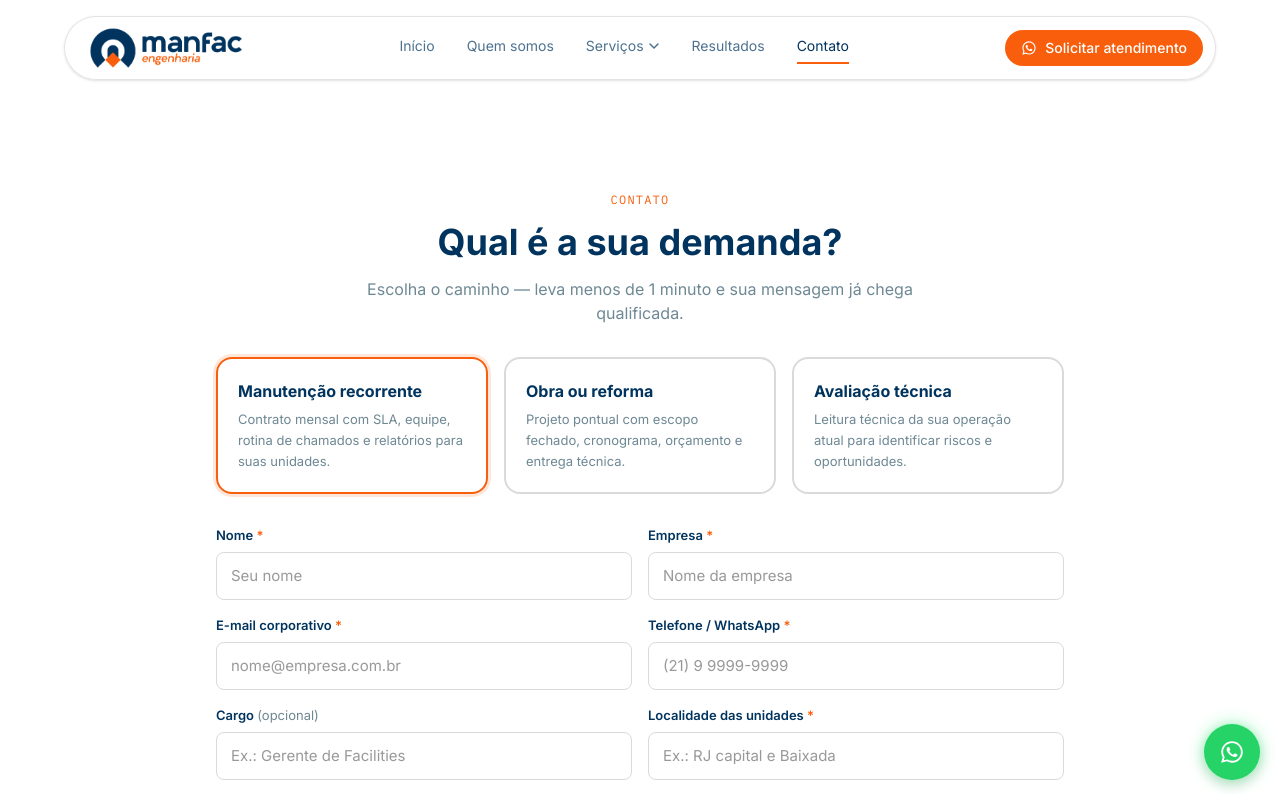
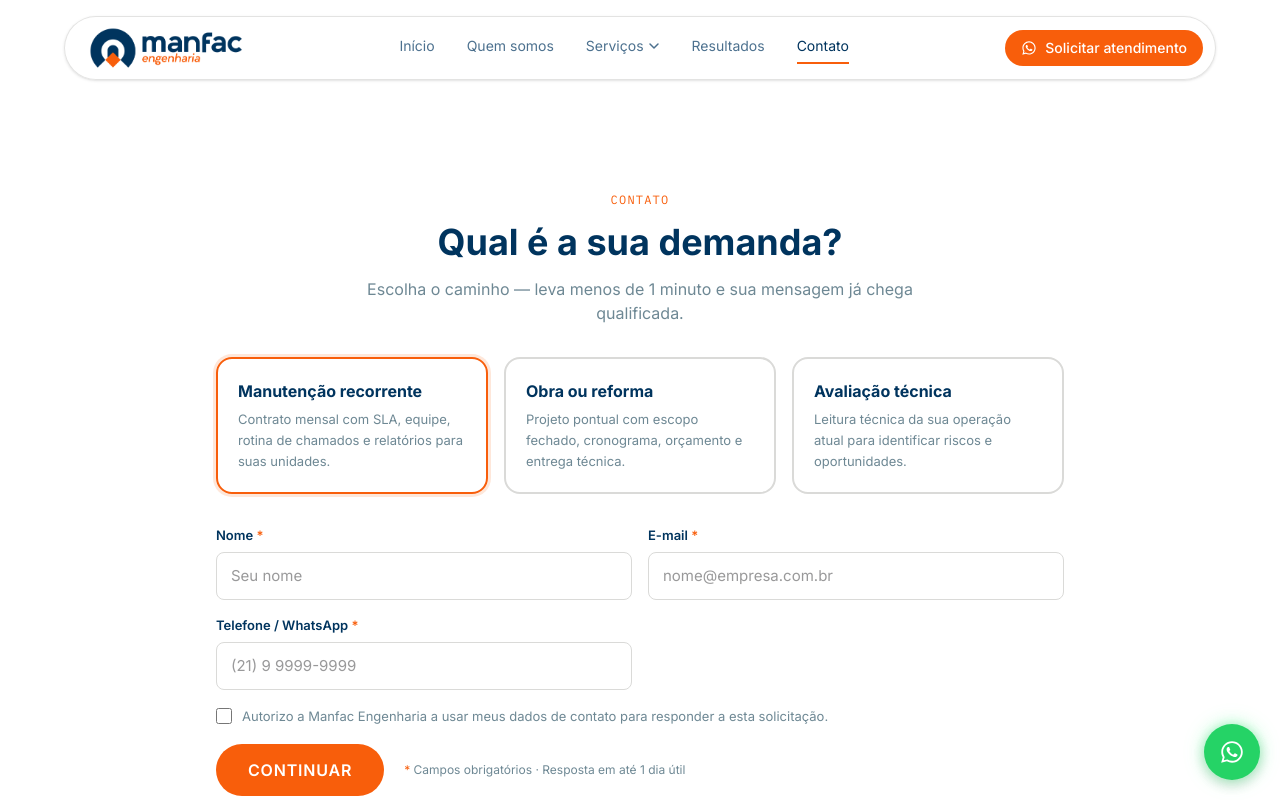
Before and after one commit to manfac-facilities/login-system, a Next.js app in the folder manfac-site/: page /contato in a window 1280 px wide. Both pictures are taken after a click on the button 352 px from the left and 425 px from the top of the page. Shown: the top 800 px of the page. Built offline with nearby package versions, Linux system fonts and the light colour scheme.

Commit message:
feat(manfac-site): formulario em duas etapas com consentimento e lead garantido na etapa 1

```diff
--- a/manfac-site/components/ContactForm.tsx
+++ b/manfac-site/components/ContactForm.tsx
@@ -2,6 +2,8 @@
 
 import { useState } from 'react'
 import { buildWhatsAppUrl, type DemandPath } from '../lib/whatsapp'
+import { registrarLeadAction, completarLeadAction } from '@/app/contato/_actions'
+import { TEXTO_CONSENTIMENTO } from '@/lib/leads'
 
 const PATHS: { path: DemandPath; description: string }[] = [
   {
@@ -24,21 +26,56 @@ const labelCls = 'text-[13px] font-semibold text-[var(--ink)]'
 
 export default function ContactForm() {
   const [path, setPath] = useState<DemandPath | null>(null)
+  const [etapa, setEtapa] = useState<1 | 2>(1)
+  const [leadId, setLeadId] = useState<string | null>(null)
+  const [erro, setErro] = useState<string | null>(null)
+  const [enviando, setEnviando] = useState(false)
 
-  function handleSubmit(ev: React.FormEvent<HTMLFormElement>) {
+  // Etapa 1 — obrigatórios.
+  const [nome, setNome] = useState('')
+  const [email, setEmail] = useState('')
+  const [telefone, setTelefone] = useState('')
+  const [consentimento, setConsentimento] = useState(false)
+  const [armadilha, setArmadilha] = useState('')
+
+  // Etapa 2 — tudo opcional.
+  const [empresa, setEmpresa] = useState('')
+  const [cargo, setCargo] = useState('')
+  const [localidade, setLocalidade] = useState('')
+  const [unidades, setUnidades] = useState('')
+  const [resumo, setResumo] = useState('')
+
+  function escolherPath(p: DemandPath) {
+    setPath(p)
+    setEtapa(1)
+    setErro(null)
+  }
+
+  async function enviarEtapa1(ev: React.FormEvent<HTMLFormElement>) {
     ev.preventDefault()
-    if (!path) return
-    const f = new FormData(ev.currentTarget)
+    if (!path || enviando) return
+    setEnviando(true)
+    setErro(null)
+    const r = await registrarLeadAction({ path, nome, email, telefone, consentimento, armadilha })
+    setEnviando(false)
+    if (r.ok === false) {
+      setErro(r.erro)
+      return
+    }
+    setLeadId(r.id)
+    setEtapa(2)
+  }
+
+  async function concluir(comContexto: boolean) {
+    if (comContexto && leadId) {
+      await completarLeadAction(leadId, { empresa, cargo, localidade, unidades, resumo })
+    }
     const url = buildWhatsAppUrl({
-      path,
-      nome: String(f.get('nome') ?? ''),
-      empresa: String(f.get('empresa') ?? ''),
-      email: String(f.get('email') ?? ''),
-      telefone: String(f.get('telefone') ?? ''),
-      cargo: String(f.get('cargo') ?? '') || undefined,
-      localidade: String(f.get('localidade') ?? ''),
-      unidades: String(f.get('unidades') ?? '') || undefined,
-      resumo: String(f.get('resumo') ?? '') || undefined,
+      path: path!,
+      nome,
+      email,
+      telefone,
+      ...(comContexto ? { empresa, cargo, localidade, unidades, resumo } : {}),
     })
     window.open(url, '_blank', 'noopener,noreferrer')
   }
@@ -60,7 +97,7 @@ export default function ContactForm() {
               key={p.path}
               type="button"
               aria-pressed={path === p.path}
-              onClick={() => setPath(p.path)}
+              onClick={() => escolherPath(p.path)}
               className={`rounded-2xl border-2 p-5 text-left transition-shadow ${
                 path === p.path
                   ? 'border-[var(--orange)] shadow-[0_0_0_3px_rgba(248,94,11,0.15)]'
@@ -75,39 +112,156 @@ export default function ContactForm() {
           ))}
         </div>
 
-        {path && (
-          <form onSubmit={handleSubmit} className="mt-8 grid gap-4 text-left md:grid-cols-2">
+        {path && etapa === 1 && (
+          <form onSubmit={enviarEtapa1} className="mt-8 grid gap-4 text-left md:grid-cols-2">
+            {/*
+              Campo-armadilha: fora da tela, sem tab, invisível para leitor de tela.
+              Gente nunca preenche; robô que varre o DOM preenche quase sempre.
+            */}
+            <input
+              type="text"
+              name="armadilha"
+              tabIndex={-1}
+              autoComplete="off"
+              aria-hidden="true"
+              className="absolute left-[-9999px] h-0 w-0 opacity-0"
+              value={armadilha}
+              onChange={(e) => setArmadilha(e.target.value)}
+            />
+
             <div className="flex flex-col gap-1.5">
-              <label htmlFor="ct-nome" className={labelCls}>Nome <span className="text-[var(--orange)]">*</span></label>
-              <input id="ct-nome" name="nome" required placeholder="Seu nome" className={inputCls} />
+              <label htmlFor="ct-nome" className={labelCls}>
+                Nome <span className="text-[var(--orange)]">*</span>
+              </label>
+              <input
+                id="ct-nome"
+                name="nome"
+                required
+                placeholder="Seu nome"
+                className={inputCls}
+                value={nome}
+                onChange={(e) => setNome(e.target.value)}
+              />
             </div>
             <div className="flex flex-col gap-1.5">
-              <label htmlFor="ct-empresa" className={labelCls}>Empresa <span className="text-[var(--orange)]">*</span></label>
-              <input id="ct-empresa" name="empresa" required placeholder="Nome da empresa" className={inputCls} />
+              <label htmlFor="ct-email" className={labelCls}>
+                E-mail <span className="text-[var(--orange)]">*</span>
+              </label>
+              <input
+                id="ct-email"
+                name="email"
+                type="email"
+                required
+                placeholder="nome@empresa.com.br"
+                className={inputCls}
+                value={email}
+                onChange={(e) => setEmail(e.target.value)}
+              />
             </div>
             <div className="flex flex-col gap-1.5">
-              <label htmlFor="ct-email" className={labelCls}>E-mail corporativo <span className="text-[var(--orange)]">*</span></label>
-              <input id="ct-email" name="email" type="email" required placeholder="nome@empresa.com.br" className={inputCls} />
+              <label htmlFor="ct-telefone" className={labelCls}>
+                Telefone / WhatsApp <span className="text-[var(--orange)]">*</span>
+              </label>
+              <input
+                id="ct-telefone"
+                name="telefone"
+                type="tel"
+                required
+                placeholder="(21) 9 9999-9999"
+                className={inputCls}
+                value={telefone}
+                onChange={(e) => setTelefone(e.target.value)}
+              />
             </div>
+
+            <label className="flex items-start gap-2.5 text-left md:col-span-2">
+              <input
+                type="checkbox"
+                checked={consentimento}
+                onChange={(e) => setConsentimento(e.target.checked)}
+                className="mt-0.5 h-4 w-4 flex-none accent-[var(--orange)]"
+              />
+              <span className="text-[13px] leading-relaxed text-[var(--muted)]">
+                {TEXTO_CONSENTIMENTO}
+              </span>
+            </label>
+
+            {erro && (
+              <p className="text-sm text-red-600 md:col-span-2" role="alert">
+                {erro}
+              </p>
+            )}
+
+            <div className="flex flex-wrap items-center gap-5 md:col-span-2">
+              <button
+                type="submit"
+                disabled={enviando}
+                className="rounded-full bg-[var(--orange)] px-8 py-3.5 font-semibold uppercase tracking-wider text-white transition-colors hover:bg-[var(--orange-hover)] disabled:opacity-60"
+              >
+                {enviando ? 'Enviando…' : 'Continuar'}
+              </button>
+              <p className="text-xs leading-relaxed text-[var(--muted)]">
+                <span className="text-[var(--orange)]">*</span> Campos obrigatórios{' '}
+                · Resposta em até 1 dia útil
+              </p>
+            </div>
+          </form>
+        )}
+
+        {path && etapa === 2 && (
+          <div className="mt-8 grid gap-4 text-left md:grid-cols-2">
             <div className="flex flex-col gap-1.5">
-              <label htmlFor="ct-telefone" className={labelCls}>Telefone / WhatsApp <span className="text-[var(--orange)]">*</span></label>
-              <input id="ct-telefone" name="telefone" type="tel" required placeholder="(21) 9 9999-9999" className={inputCls} />
+              <label htmlFor="ct-empresa" className={labelCls}>
+                Empresa <span className="font-normal text-[var(--muted)]">(opcional)</span>
+              </label>
+              <input
+                id="ct-empresa"
+                name="empresa"
+                placeholder="Nome da empresa"
+                className={inputCls}
+                value={empresa}
+                onChange={(e) => setEmpresa(e.target.value)}
+              />
             </div>
             <div className="flex flex-col gap-1.5">
               <label htmlFor="ct-cargo" className={labelCls}>
                 Cargo <span className="font-normal text-[var(--muted)]">(opcional)</span>
               </label>
-              <input id="ct-cargo" name="cargo" placeholder="Ex.: Gerente de Facilities" className={inputCls} />
+              <input
+                id="ct-cargo"
+                name="cargo"
+                placeholder="Ex.: Gerente de Facilities"
+                className={inputCls}
+                value={cargo}
+                onChange={(e) => setCargo(e.target.value)}
+              />
             </div>
             <div className="flex flex-col gap-1.5">
-              <label htmlFor="ct-localidade" className={labelCls}>Localidade das unidades <span className="text-[var(--orange)]">*</span></label>
-              <input id="ct-localidade" name="localidade" required placeholder="Ex.: RJ capital e Baixada" className={inputCls} />
+              <label htmlFor="ct-localidade" className={labelCls}>
+                Localidade das unidades <span className="font-normal text-[var(--muted)]">(opcional)</span>
+              </label>
+              <input
+                id="ct-localidade"
+                name="localidade"
+                placeholder="Ex.: RJ capital e Baixada"
+                className={inputCls}
+                value={localidade}
+                onChange={(e) => setLocalidade(e.target.value)}
+              />
             </div>
             {path === 'Manutenção recorrente' && (
               <div className="flex flex-col gap-1.5">
-                <label htmlFor="ct-unidades" className={labelCls}>Nº de unidades</label>
-                <select id="ct-unidades" name="unidades" className={inputCls} defaultValue="">
-                  <option value="" disabled>Selecione…</option>
+                <label htmlFor="ct-unidades" className={labelCls}>
+                  Nº de unidades <span className="font-normal text-[var(--muted)]">(opcional)</span>
+                </label>
+                <select
+                  id="ct-unidades"
+                  name="unidades"
+                  className={inputCls}
+                  value={unidades}
+                  onChange={(e) => setUnidades(e.target.value)}
+                >
+                  <option value="">Selecione…</option>
                   <option>1 a 10</option>
                   <option>11 a 50</option>
                   <option>51 a 200</option>
@@ -125,23 +279,30 @@ export default function ContactForm() {
                 rows={3}
                 placeholder="Ex.: rede com 30 lojas, manutenção fragmentada em 4 fornecedores…"
                 className={inputCls}
+                value={resumo}
+                onChange={(e) => setResumo(e.target.value)}
               />
             </div>
-            <div className="flex flex-wrap items-center gap-5 md:col-span-2">
+            <div className="flex flex-wrap items-center gap-3 md:col-span-2">
               <button
-                type="submit"
+                type="button"
+                onClick={() => concluir(true)}
                 className="rounded-full bg-[var(--orange)] px-8 py-3.5 font-semibold uppercase tracking-wider text-white transition-colors hover:bg-[var(--orange-hover)]"
               >
-                Agendar conversa técnica
+                Enviar e falar no WhatsApp
+              </button>
+              <button
+                type="button"
+                onClick={() => concluir(false)}
+                className="rounded-full border border-[var(--border)] px-8 py-3.5 font-semibold uppercase tracking-wider text-[var(--ink)] transition-colors hover:border-[var(--orange)]"
+              >
+                Pular e falar agora
               </button>
               <p className="text-xs leading-relaxed text-[var(--muted)]">
-                <span className="text-[var(--orange)]">*</span> Campos obrigatórios · Abre no seu WhatsApp · Resposta em até 1 dia útil
-                <br />
-                Prefere e-mail?{' '}
-                <a href="mailto:contato@manfac.com.br" className="underline">contato@manfac.com.br</a>
+                Abre no seu WhatsApp · Resposta em até 1 dia útil
               </p>
             </div>
-          </form>
+          </div>
         )}
       </div>
     </section>
```
Also changed, not shown: 1 other file (tests, documents, lock files or other folders).
